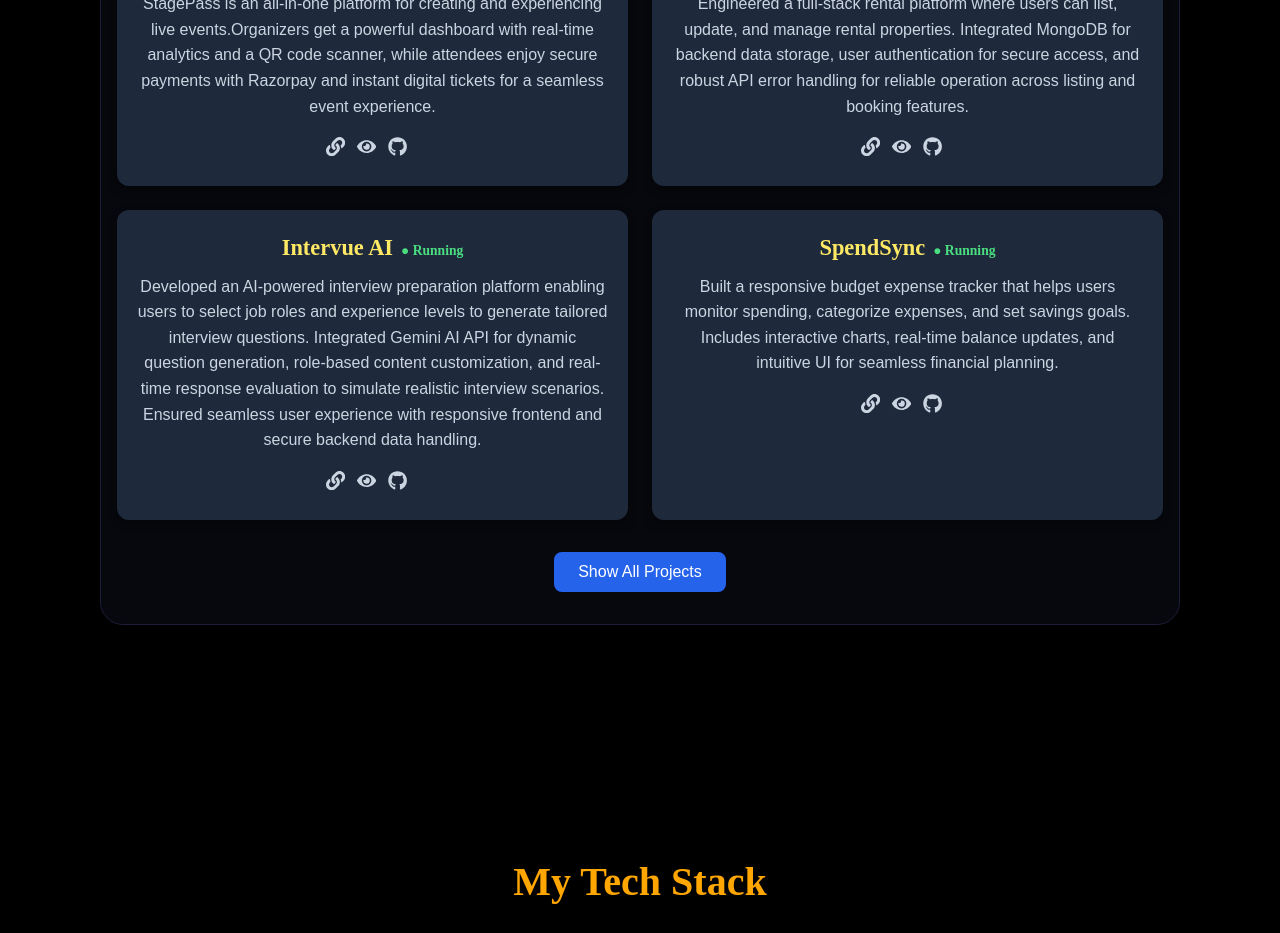
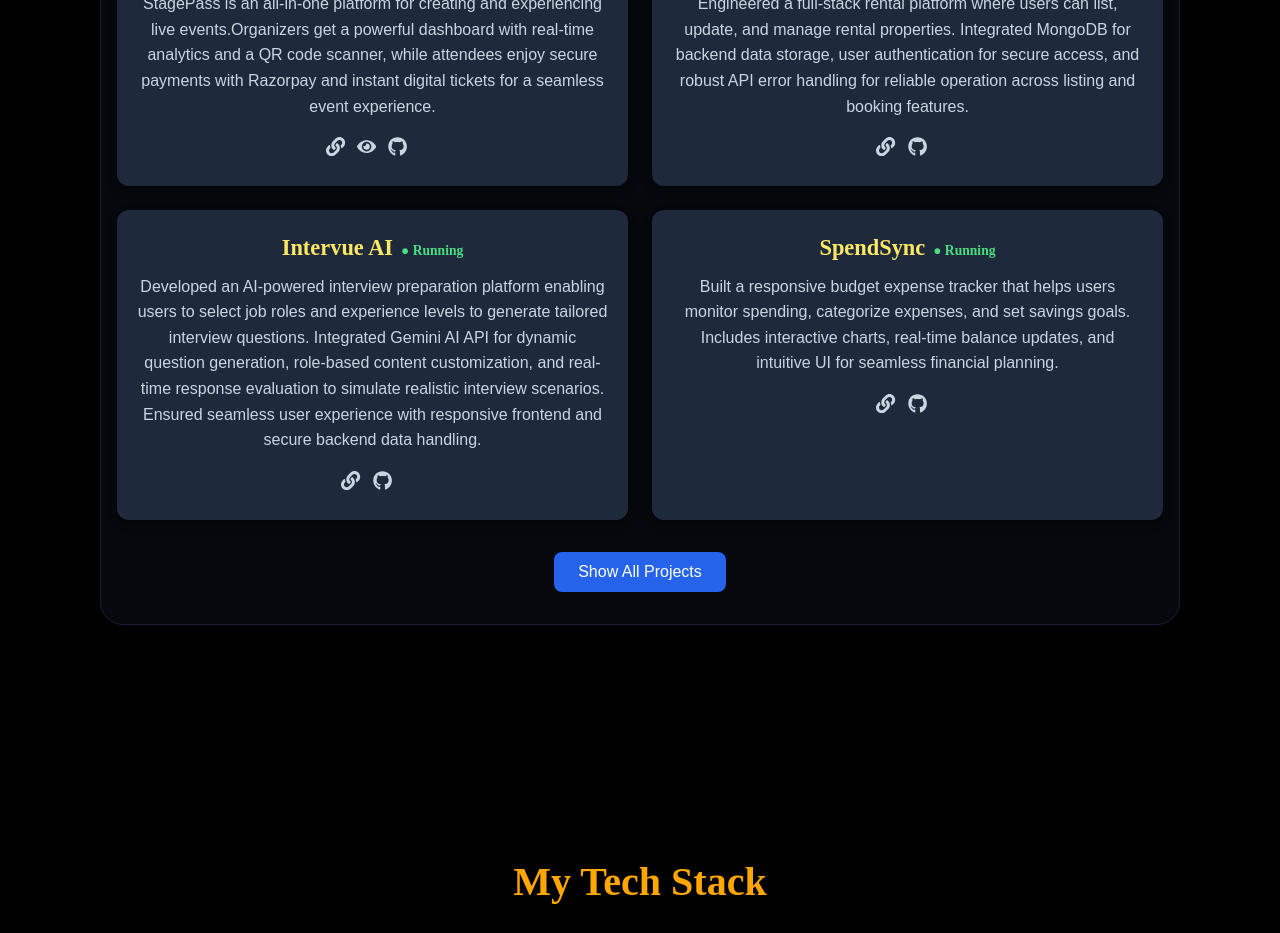
Before and after one commit to Tojo6450/Portfolio, a React (Vite) app: page / in a window 1280 px wide. Shown: the part 1100-2033 px from the top of the page. Built offline with nearby package versions, Linux system fonts and the light colour scheme.

Commit message:
Update Projects.jsx

```diff
--- a/src/components/Projects.jsx
+++ b/src/components/Projects.jsx
@@ -48,7 +48,7 @@ function Projects({theme}) {
       <FaLink />
     </a>
   )}
-   {project.status === "● Running" && (
+   {project.status === "● Running" && project.links.demo != "#" && (
     <a
       href={project.links.demo}
       target="_blank"
```
